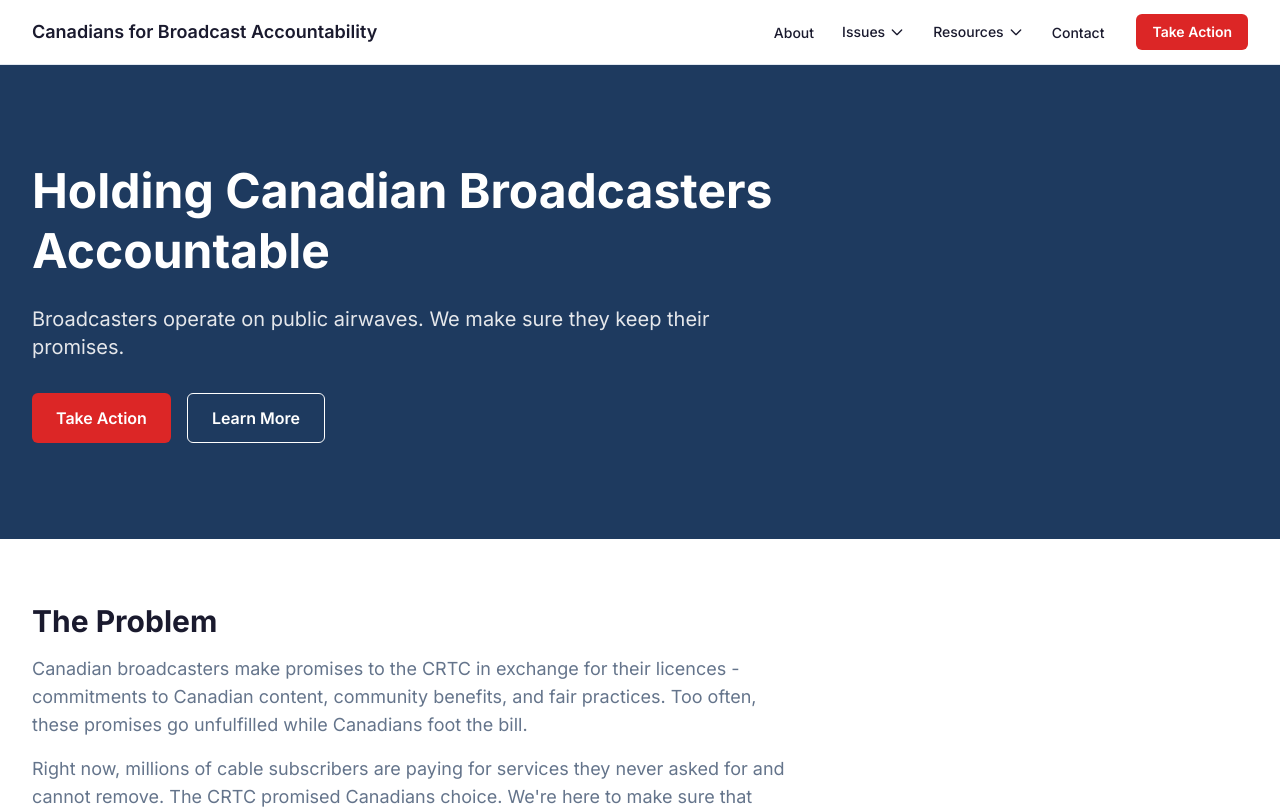
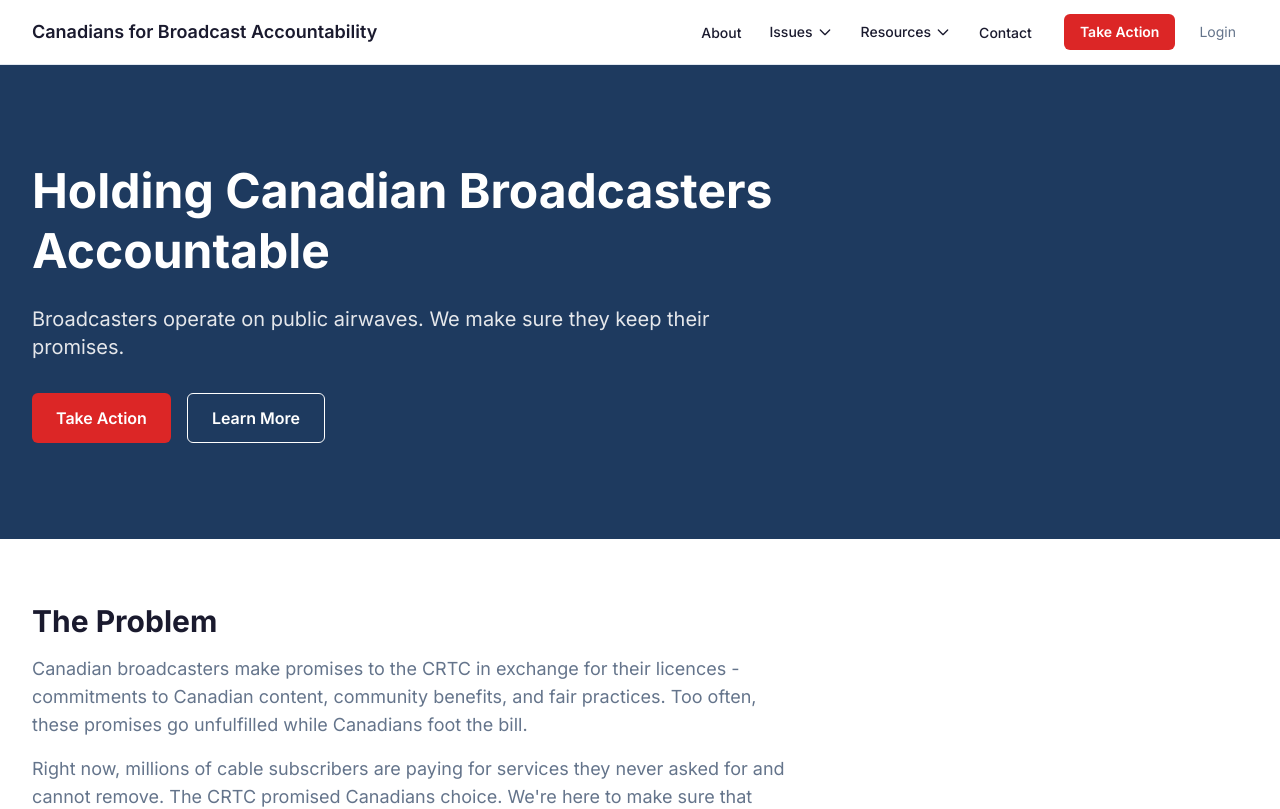
Before and after one commit to unbinary/cba, a Next.js app: page / in a window 1280 px wide. Shown: the top 809 px of the page. Built offline with nearby package versions, Linux system fonts and the light colour scheme.

Commit message:
Add login button to header

```diff
--- a/src/components/Header.tsx
+++ b/src/components/Header.tsx
@@ -103,6 +103,14 @@ export default function Header() {
             >
               Take Action
             </Link>
+            {!isAuthenticated && (
+              <Link
+                href="/login"
+                className="ml-2 px-3 py-2 text-sm text-[var(--muted)] hover:text-[var(--foreground)]"
+              >
+                Login
+              </Link>
+            )}
           </div>
 
           {/* Mobile menu button */}
@@ -169,6 +177,15 @@ export default function Header() {
               >
                 Take Action
               </Link>
+              {!isAuthenticated && (
+                <Link
+                  href="/login"
+                  className="block mx-3 mt-2 px-4 py-2 text-sm text-center text-[var(--muted)] hover:text-[var(--foreground)]"
+                  onClick={() => setMobileMenuOpen(false)}
+                >
+                  Login
+                </Link>
+              )}
             </div>
           </div>
         )}
```
